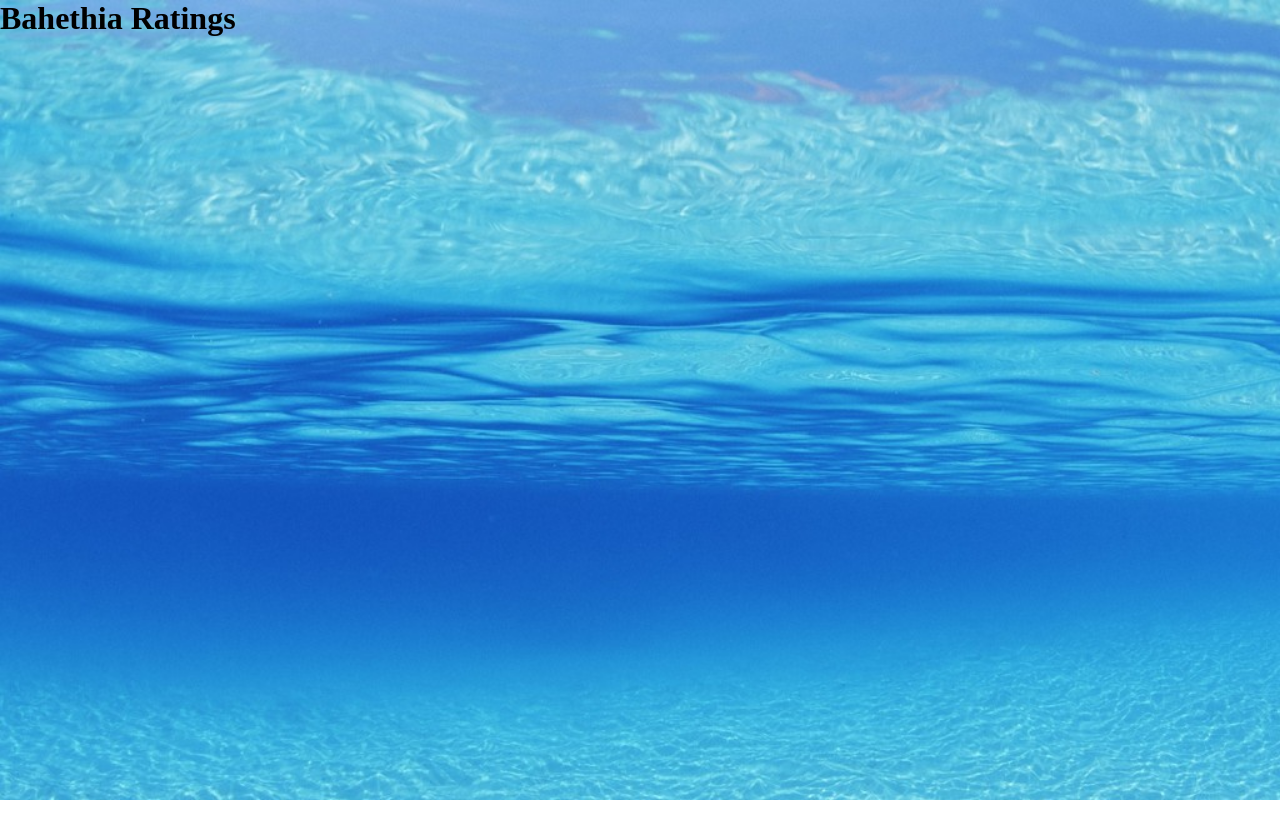
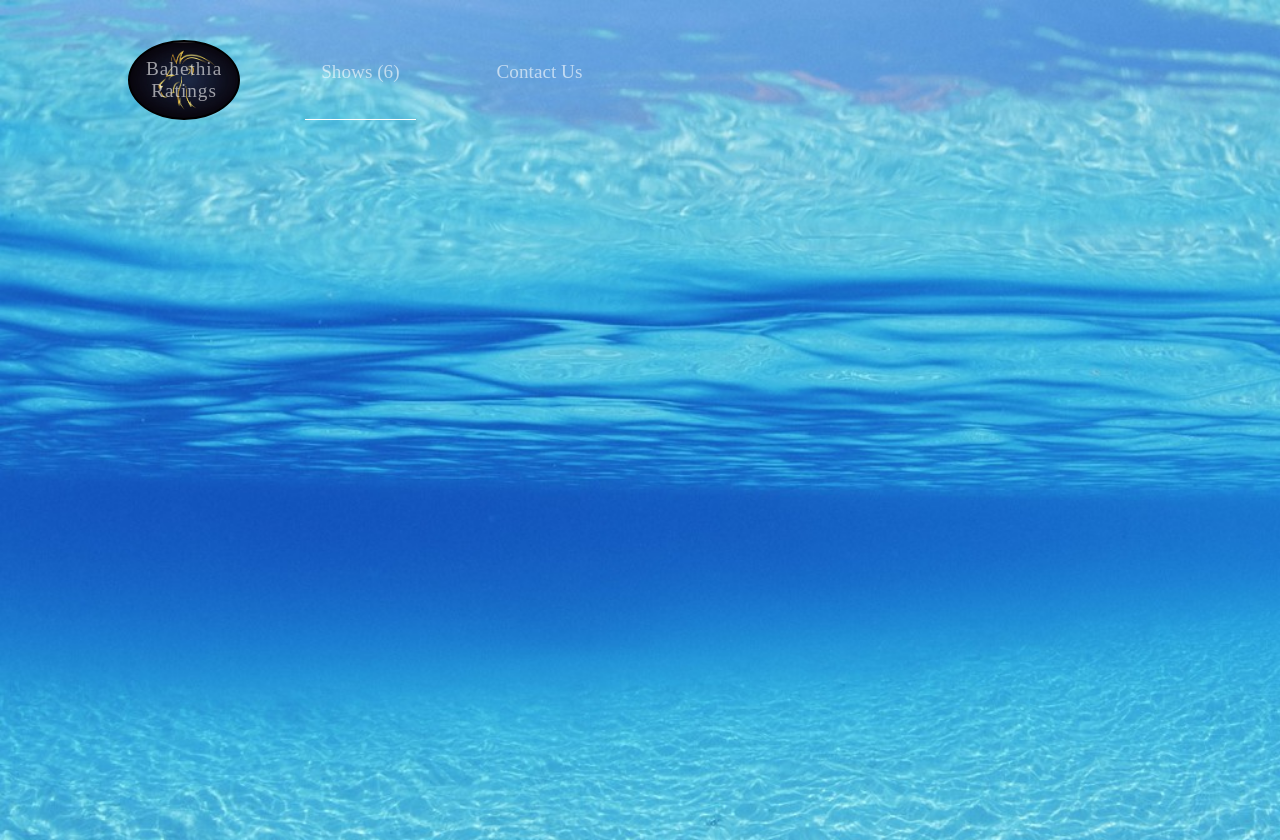
Before and after one commit to steveWDamesJr/javascript-capstone-project, a website built with webpack: page src/index.html in a window 1280 px wide. Before the commit the page ends 800 px from the top, so only its background shows below. Built offline with nearby package versions, Linux system fonts and the light colour scheme.

Commit message:
Feat: Header
Add:
-Navigation
-Logo
-Update styles to align and set nav links and logo

```diff
--- a/src/index.html
+++ b/src/index.html
@@ -4,10 +4,19 @@
   <meta charset="UTF-8">
   <meta http-equiv="X-UA-Compatible" content="IE=edge">
   <meta name="viewport" content="width=device-width, initial-scale=1.0">
+  <link rel="stylesheet" href="https://pro.fontawesome.com/releases/v5.10.0/css/all.css" integrity="sha384-AYmEC3Yw5cVb3ZcuHtOA93w35dYTsvhLPVnYs9eStHfGJvOvKxVfELGroGkvsg+p" crossorigin="anonymous"/>
   <title>Bahethia Ratings</title>
 </head>
 <body>
-  <h1>Bahethia Ratings</h1>
+  <header>
+    <nav>
+      <ul class="nav-ul">
+        <li class="link title"><a href="#">Bahethia <span>Ratings</span></a></li>
+        <li class="link shows active"><a href="#">Shows (6)</a></li>
+        <li class="link contact"><a href="#">Contact Us</a></li>
+      </ul>
+    </nav>
+  </header>
 
 </body>
 </html>
--- a/src/style.css
+++ b/src/style.css
@@ -10,3 +10,50 @@ body {
   background-repeat: no-repeat;
   background-size: cover;
 }
+
+header {
+  margin: 40px 0;
+  height: 10vh;
+}
+
+a {
+  text-decoration: none;
+}
+
+.nav-ul {
+  display: flex;
+  margin: 10px auto;
+  width: 80%;
+}
+
+.nav-ul li {
+  margin-right: 65px;
+  margin-top: 5px;
+  padding: 16px;
+  list-style: none;
+}
+
+.nav-ul li a {
+  opacity: 0.6;
+  color: #fff;
+  font-size: 1.2rem;
+  text-align: center;
+}
+
+.active {
+  border-bottom: 1px solid white;
+}
+
+.title {
+  margin-top: 0 !important;
+  border: 2px solid black;
+  background-image: url("../images/ethiopia-lion.jpg");
+  border-radius: 50%;
+  background-repeat: no-repeat;
+  background-size: cover;
+  letter-spacing: 1px;
+}
+
+span {
+  display: block;
+}
```
Also changed, not shown: dist/index.html.
